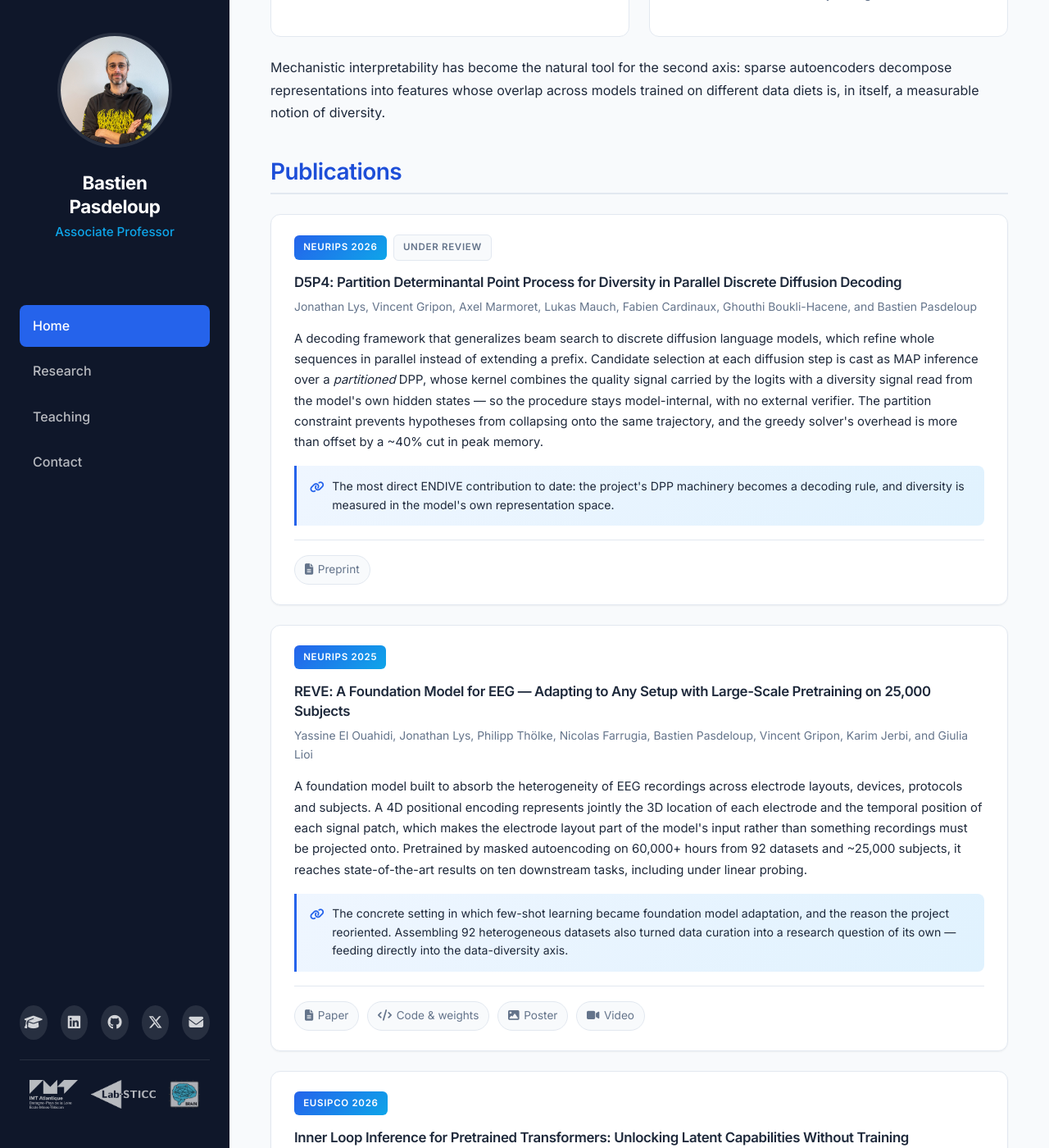
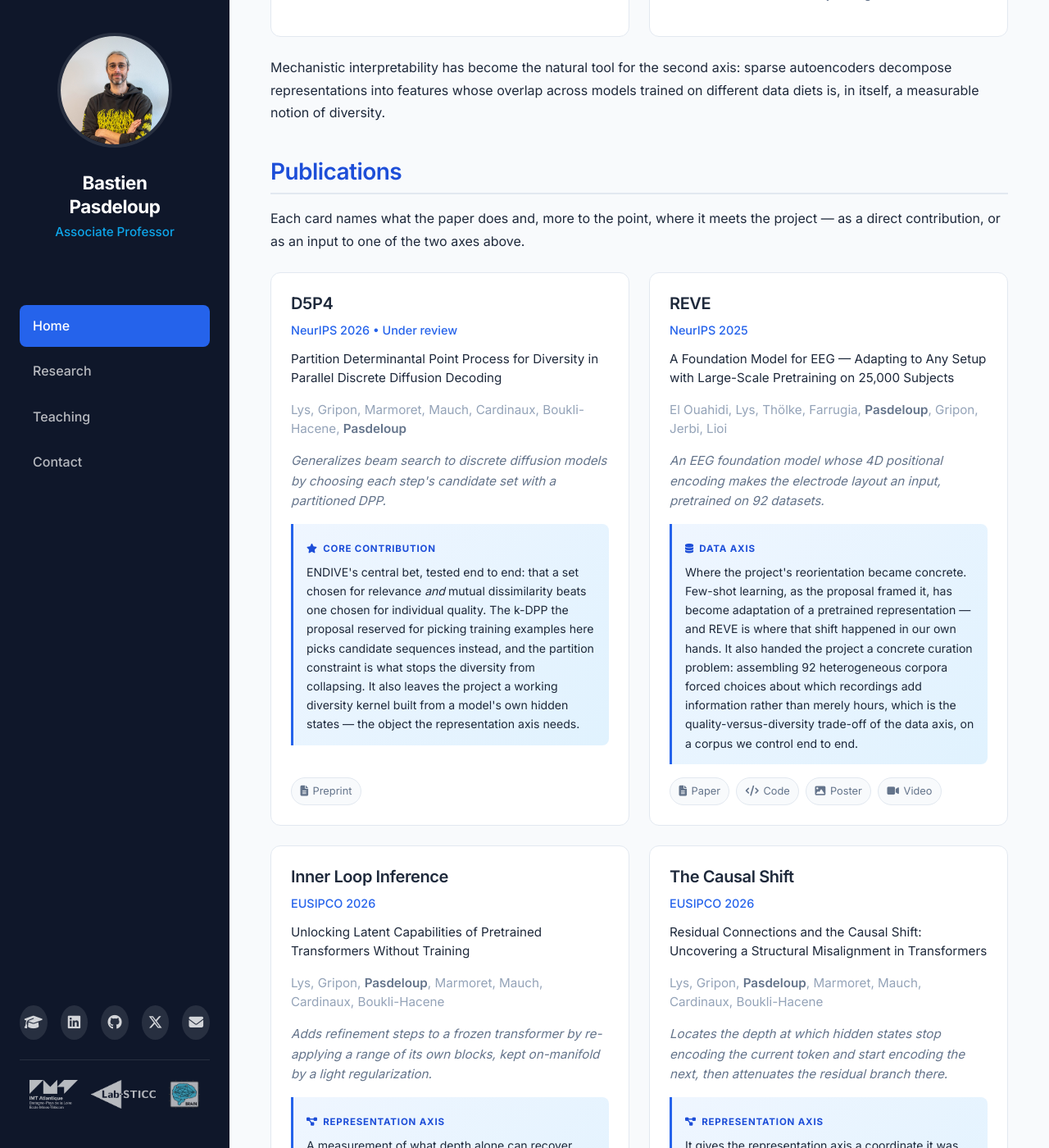
Before and after one commit to BastienPasdeloup/BastienPasdeloup.github.io, a Jekyll site: the page built from endive.md, in a window 1280 px wide and 1400 px high, scrolled down 2864 px. Shown: the whole window at 82% size. Built offline with Jekyll 4.4.1, drawn with Linux system fonts in a browser that asks for light colours; some of the changed text lies outside the part shown.

Commit message:
refactor: redesign publication cards to use a two-column grid layout with project-specific connection highlights

```diff
--- a/assets/css/style.css
+++ b/assets/css/style.css
@@ -869,126 +869,97 @@ a:hover {
   color: var(--color-text-muted);
 }
 
-/* Publication cards on a project page */
-.pub-list {
-  display: grid;
-  gap: 1.5rem;
-  margin: 1.5rem 0 0;
+/* Publications, styled as the research-axes cards but two to a row */
+.card-grid.pub-grid {
+  grid-template-columns: repeat(2, minmax(0, 1fr));
 }
 
-.pub-card {
-  background: var(--color-card);
-  border: 1px solid var(--color-border);
-  border-radius: var(--radius);
-  padding: 1.5rem 1.75rem;
-  box-shadow: var(--shadow-sm);
-  transition: var(--transition);
+/* Cards in a row keep the same height, and the link chips sit on the
+   baseline of the row rather than wherever the text happens to end. */
+.card-grid.pub-grid .course-card {
+  display: flex;
+  flex-direction: column;
 }
 
-.pub-card:hover {
-  border-color: var(--color-primary);
-  box-shadow: var(--shadow-md);
-  transform: translateY(-2px);
+.card-grid.pub-grid .pub-links {
+  margin-top: auto;
 }
 
-.pub-card-head {
-  display: flex;
-  flex-wrap: wrap;
-  align-items: center;
-  gap: 0.5rem;
-  margin-bottom: 0.9rem;
+.course-card h3 a {
+  color: inherit;
 }
 
-.pub-venue {
-  font-size: 0.72rem;
-  font-weight: 600;
-  letter-spacing: 0.06em;
-  text-transform: uppercase;
-  padding: 0.3rem 0.7rem;
-  border-radius: 6px;
-  background: linear-gradient(135deg, var(--color-primary), var(--color-accent));
-  color: #fff;
+.course-card h3 a:hover {
+  color: var(--color-primary);
 }
 
-.pub-status {
-  font-size: 0.72rem;
-  font-weight: 600;
-  letter-spacing: 0.06em;
-  text-transform: uppercase;
-  padding: 0.3rem 0.7rem;
-  border-radius: 6px;
-  background: var(--color-bg-alt);
-  border: 1px solid var(--color-border);
-  color: var(--color-text-light);
-}
-
-.pub-card-title {
-  font-size: 1.05rem;
-  font-weight: 600;
-  line-height: 1.45;
+.pub-fulltitle {
+  font-size: 0.9rem;
+  line-height: 1.5;
+  color: var(--color-text);
   margin: 0 0 0.4rem;
 }
 
-.pub-card-title a {
-  color: var(--color-text);
-}
-
-.pub-card-title a:hover {
-  color: var(--color-primary);
-}
-
-.pub-card-authors {
-  font-size: 0.87rem;
-  color: var(--color-text-light);
+.pub-people {
+  font-size: 0.8rem;
+  line-height: 1.5;
+  color: var(--color-text-muted);
   margin: 0 0 0.9rem;
 }
 
-.pub-card-authors strong {
-  color: var(--color-text);
+.pub-people strong {
+  color: var(--color-text-light);
   font-weight: 600;
 }
 
-.pub-card-summary {
-  font-size: 0.93rem;
-  line-height: 1.7;
+.pub-does {
+  font-size: 0.88rem;
+  line-height: 1.6;
+  color: var(--color-text-light);
+  font-style: italic;
+  margin: 0 0 1rem;
+}
+
+.pub-connection {
+  padding: 0.9rem 1rem;
+  background: linear-gradient(135deg, #eff6ff 0%, #e0f2fe 100%);
+  border-left: 3px solid var(--color-primary);
+  border-radius: 0 var(--radius-sm) var(--radius-sm) 0;
+  margin-bottom: 1rem;
+}
+
+.pub-connection-label {
+  display: inline-flex;
+  align-items: center;
+  gap: 0.4rem;
+  font-size: 0.72rem;
+  font-weight: 700;
+  letter-spacing: 0.07em;
+  text-transform: uppercase;
+  color: var(--color-primary-dark);
+  margin-bottom: 0.4rem;
+}
+
+.pub-connection p {
+  font-size: 0.88rem;
+  line-height: 1.65;
   margin: 0;
   color: var(--color-text);
 }
 
-.pub-endive-note {
+.pub-links {
   display: flex;
-  align-items: flex-start;
-  gap: 0.6rem;
-  margin: 1rem 0 0;
-  padding: 0.85rem 1rem;
-  background: linear-gradient(135deg, #eff6ff 0%, #e0f2fe 100%);
-  border-left: 3px solid var(--color-primary);
-  border-radius: 0 var(--radius-sm) var(--radius-sm) 0;
-  font-size: 0.88rem;
-  line-height: 1.6;
-  color: var(--color-text);
+  flex-wrap: wrap;
+  gap: 0.5rem;
 }
 
-.pub-endive-note i {
-  color: var(--color-primary);
-  margin-top: 0.3rem;
-  flex-shrink: 0;
+.pub-links .publication-link {
+  border: 1px solid var(--color-border);
+  font-size: 0.8rem;
+  padding: 0.3rem 0.65rem;
 }
 
-.pub-card-links {
-  display: flex;
-  flex-wrap: wrap;
-  gap: 0.6rem;
-  margin-top: 1.1rem;
-  padding-top: 1.1rem;
-  border-top: 1px solid var(--color-border);
-}
-
-.pub-card-links .publication-link {
-  border: 1px solid var(--color-border);
-}
-
-.pub-card-links .publication-link:hover,
+.pub-links .publication-link:hover,
 a.back-link:hover {
   background: var(--color-primary);
   border-color: var(--color-primary);
@@ -998,17 +969,6 @@ a.back-link:hover {
 a.back-link {
   background: var(--color-bg);
   border: 1px solid var(--color-border);
-}
-
-a.back-link {
-  display: inline-flex;
-  align-items: center;
-  gap: 0.35rem;
-  font-size: 0.85rem;
-  padding: 0.35rem 0.75rem;
-  border-radius: 20px;
-  color: var(--color-text-light);
-  transition: var(--transition);
 }
 
 /* Bulleted research questions inside cards */
@@ -1068,16 +1028,8 @@ a.back-link {
     padding: 1.25rem;
   }
 
-  .pub-card {
-    padding: 1.25rem;
-  }
-
-  .pub-card-links {
-    flex-direction: column;
-  }
-
-  .pub-card-links .publication-link {
-    justify-content: center;
+  .card-grid.pub-grid {
+    grid-template-columns: 1fr;
   }
 }
 
--- a/endive.md
+++ b/endive.md
@@ -118,76 +118,73 @@ Mechanistic interpretability has become the natural tool for the second axis: sp
 
 ## Publications
 
-<div class="pub-list">
-  <article class="pub-card">
-    <div class="pub-card-head">
-      <span class="pub-venue">NeurIPS 2026</span>
-      <span class="pub-status">Under review</span>
+Each card names what the paper does and, more to the point, where it meets the project — as a direct contribution, or as an input to one of the two axes above.
+
+<div class="card-grid pub-grid">
+  <div class="course-card">
+    <h3><a href="https://arxiv.org/abs/2603.19146" target="_blank">D5P4</a></h3>
+    <div class="course-info">NeurIPS 2026 &bull; Under review</div>
+    <p class="pub-fulltitle">Partition Determinantal Point Process for Diversity in Parallel Discrete Diffusion Decoding</p>
+    <p class="pub-people">Lys, Gripon, Marmoret, Mauch, Cardinaux, Boukli-Hacene, <strong>Pasdeloup</strong></p>
+    <p class="pub-does">Generalizes beam search to discrete diffusion models by choosing each step's candidate set with a partitioned DPP.</p>
+    <div class="pub-connection">
+      <span class="pub-connection-label"><i class="fas fa-star"></i> Core contribution</span>
+      <p>ENDIVE's central bet, tested end to end: that a set chosen for relevance <em>and</em> mutual dissimilarity beats one chosen for individual quality. The k-DPP the proposal reserved for picking training examples here picks candidate sequences instead, and the partition constraint is what stops the diversity from collapsing. It also leaves the project a working diversity kernel built from a model's own hidden states — the object the representation axis needs.</p>
     </div>
-    <h3 class="pub-card-title"><a href="https://arxiv.org/abs/2603.19146" target="_blank">D5P4: Partition Determinantal Point Process for Diversity in Parallel Discrete Diffusion Decoding</a></h3>
-    <p class="pub-card-authors">Jonathan Lys, Vincent Gripon, Axel Marmoret, Lukas Mauch, Fabien Cardinaux, Ghouthi Boukli-Hacene, and Bastien Pasdeloup</p>
-    <p class="pub-card-summary">A decoding framework that generalizes beam search to discrete diffusion language models, which refine whole sequences in parallel instead of extending a prefix. Candidate selection at each diffusion step is cast as MAP inference over a <em>partitioned</em> DPP, whose kernel combines the quality signal carried by the logits with a diversity signal read from the model's own hidden states — so the procedure stays model-internal, with no external verifier. The partition constraint prevents hypotheses from collapsing onto the same trajectory, and the greedy solver's overhead is more than offset by a ~40% cut in peak memory.</p>
-    <div class="pub-endive-note">
-      <i class="fas fa-link"></i>
-      <span>The most direct ENDIVE contribution to date: the project's DPP machinery becomes a decoding rule, and diversity is measured in the model's own representation space.</span>
-    </div>
-    <div class="pub-card-links">
+    <div class="pub-links">
       <a href="https://arxiv.org/abs/2603.19146" target="_blank" class="publication-link"><i class="fas fa-file-lines"></i> Preprint</a>
     </div>
-  </article>
+  </div>
 
-  <article class="pub-card">
-    <div class="pub-card-head">
-      <span class="pub-venue">NeurIPS 2025</span>
+  <div class="course-card">
+    <h3><a href="https://proceedings.neurips.cc/paper_files/paper/2025/hash/20a917f77773ac0fa8bea2bdd6606b66-Abstract-Conference.html" target="_blank">REVE</a></h3>
+    <div class="course-info">NeurIPS 2025</div>
+    <p class="pub-fulltitle">A Foundation Model for EEG — Adapting to Any Setup with Large-Scale Pretraining on 25,000 Subjects</p>
+    <p class="pub-people">El Ouahidi, Lys, Thölke, Farrugia, <strong>Pasdeloup</strong>, Gripon, Jerbi, Lioi</p>
+    <p class="pub-does">An EEG foundation model whose 4D positional encoding makes the electrode layout an input, pretrained on 92 datasets.</p>
+    <div class="pub-connection">
+      <span class="pub-connection-label"><i class="fas fa-database"></i> Data axis</span>
+      <p>Where the project's reorientation became concrete. Few-shot learning, as the proposal framed it, has become adaptation of a pretrained representation — and REVE is where that shift happened in our own hands. It also handed the project a concrete curation problem: assembling 92 heterogeneous corpora forced choices about which recordings add information rather than merely hours, which is the quality-versus-diversity trade-off of the data axis, on a corpus we control end to end.</p>
     </div>
-    <h3 class="pub-card-title"><a href="https://proceedings.neurips.cc/paper_files/paper/2025/hash/20a917f77773ac0fa8bea2bdd6606b66-Abstract-Conference.html" target="_blank">REVE: A Foundation Model for EEG — Adapting to Any Setup with Large-Scale Pretraining on 25,000 Subjects</a></h3>
-    <p class="pub-card-authors">Yassine El Ouahidi, Jonathan Lys, Philipp Thölke, Nicolas Farrugia, Bastien Pasdeloup, Vincent Gripon, Karim Jerbi, and Giulia Lioi</p>
-    <p class="pub-card-summary">A foundation model built to absorb the heterogeneity of EEG recordings across electrode layouts, devices, protocols and subjects. A 4D positional encoding represents jointly the 3D location of each electrode and the temporal position of each signal patch, which makes the electrode layout part of the model's input rather than something recordings must be projected onto. Pretrained by masked autoencoding on 60,000+ hours from 92 datasets and ~25,000 subjects, it reaches state-of-the-art results on ten downstream tasks, including under linear probing.</p>
-    <div class="pub-endive-note">
-      <i class="fas fa-link"></i>
-      <span>The concrete setting in which few-shot learning became foundation model adaptation, and the reason the project reoriented. Assembling 92 heterogeneous datasets also turned data curation into a research question of its own — feeding directly into the data-diversity axis.</span>
-    </div>
-    <div class="pub-card-links">
+    <div class="pub-links">
       <a href="https://proceedings.neurips.cc/paper_files/paper/2025/hash/20a917f77773ac0fa8bea2bdd6606b66-Abstract-Conference.html" target="_blank" class="publication-link"><i class="fas fa-file-lines"></i> Paper</a>
-      <a href="https://brain-bzh.github.io/reve/" target="_blank" class="publication-link"><i class="fas fa-code"></i> Code &amp; weights</a>
+      <a href="https://brain-bzh.github.io/reve/" target="_blank" class="publication-link"><i class="fas fa-code"></i> Code</a>
       <a href="{{ '/hdr/files/elouahidi_2025_reve_poster.pdf' | relative_url }}" target="_blank" class="publication-link"><i class="fas fa-image"></i> Poster</a>
       <a href="https://recorder-v3.slideslive.com/?share=106682&amp;s=3ee3f699-040c-423f-9a66-6fb508ea544b" target="_blank" class="publication-link"><i class="fas fa-video"></i> Video</a>
     </div>
-  </article>
+  </div>
 
-  <article class="pub-card">
-    <div class="pub-card-head">
-      <span class="pub-venue">EUSIPCO 2026</span>
+  <div class="course-card">
+    <h3><a href="https://arxiv.org/abs/2602.14759" target="_blank">Inner Loop Inference</a></h3>
+    <div class="course-info">EUSIPCO 2026</div>
+    <p class="pub-fulltitle">Unlocking Latent Capabilities of Pretrained Transformers Without Training</p>
+    <p class="pub-people">Lys, Gripon, <strong>Pasdeloup</strong>, Marmoret, Mauch, Cardinaux, Boukli-Hacene</p>
+    <p class="pub-does">Adds refinement steps to a frozen transformer by re-applying a range of its own blocks, kept on-manifold by a light regularization.</p>
+    <div class="pub-connection">
+      <span class="pub-connection-label"><i class="fas fa-diagram-project"></i> Representation axis</span>
+      <p>A measurement of what depth alone can recover. The project asks whether a pretrained representation already holds what a task needs, and how to reach it without labels or retraining; the answer here is <em>a little, and not uniformly across models</em> — naive looping even hurts. That the fix is interpolating looped with non-looped states says the useful signal is a direction in representation space rather than a new computation, which is what a diversity criterion over features must be defined on.</p>
     </div>
-    <h3 class="pub-card-title"><a href="https://arxiv.org/abs/2602.14759" target="_blank">Inner Loop Inference for Pretrained Transformers: Unlocking Latent Capabilities Without Training</a></h3>
-    <p class="pub-card-authors">Jonathan Lys, Vincent Gripon, Bastien Pasdeloup, Axel Marmoret, Lukas Mauch, Fabien Cardinaux, and Ghouthi Boukli-Hacene</p>
-    <p class="pub-card-summary">A training-free way of spending extra computation at inference time in a frozen transformer, by re-applying a selected range of blocks to the propagated hidden state. Naive looping degrades accuracy — re-executing layers pushes activations off the manifold seen during standard inference — so the contribution is a lightweight regularization interpolating looped states with their non-looped counterparts. With the loop region chosen once, and consistently found at 40–60% of relative depth, the gains are modest but consistent on the Gemma-2 models; pre-norm Llama-3-8B responds more variably.</p>
-    <div class="pub-endive-note">
-      <i class="fas fa-link"></i>
-      <span>Representation axis: it probes how much usable capability already sits latent in a frozen model's residual stream, and can be recovered without touching a single parameter.</span>
-    </div>
-    <div class="pub-card-links">
+    <div class="pub-links">
       <a href="https://arxiv.org/abs/2602.14759" target="_blank" class="publication-link"><i class="fas fa-file-lines"></i> Preprint</a>
       <a href="{{ '/hdr/files/lys_2026_inner_slides.pdf' | relative_url }}" target="_blank" class="publication-link"><i class="fas fa-display"></i> Slides</a>
     </div>
-  </article>
+  </div>
 
-  <article class="pub-card">
-    <div class="pub-card-head">
-      <span class="pub-venue">EUSIPCO 2026</span>
+  <div class="course-card">
+    <h3><a href="https://arxiv.org/abs/2602.14760" target="_blank">The Causal Shift</a></h3>
+    <div class="course-info">EUSIPCO 2026</div>
+    <p class="pub-fulltitle">Residual Connections and the Causal Shift: Uncovering a Structural Misalignment in Transformers</p>
+    <p class="pub-people">Lys, Gripon, <strong>Pasdeloup</strong>, Marmoret, Mauch, Cardinaux, Boukli-Hacene</p>
+    <p class="pub-does">Locates the depth at which hidden states stop encoding the current token and start encoding the next, then attenuates the residual branch there.</p>
+    <div class="pub-connection">
+      <span class="pub-connection-label"><i class="fas fa-diagram-project"></i> Representation axis</span>
+      <p>It gives the representation axis a coordinate it was missing. Asking which features are relevant presumes a place to read features from, and this shows there is no canonical one: the same hidden state decodes to the input early, to nothing interpretable mid-network, and to the prediction late. Any diversity criterion over features therefore has to declare its depth — and D5P4's kernel, reading diversity off hidden states, is exactly such a choice.</p>
     </div>
-    <h3 class="pub-card-title"><a href="https://arxiv.org/abs/2602.14760" target="_blank">Residual Connections and the Causal Shift: Uncovering a Structural Misalignment in Transformers</a></h3>
-    <p class="pub-card-authors">Jonathan Lys, Vincent Gripon, Bastien Pasdeloup, Axel Marmoret, Lukas Mauch, Fabien Cardinaux, and Ghouthi Boukli-Hacene</p>
-    <p class="pub-card-summary">A structural tension in autoregressive transformers: the hidden state at a position is initialized from the <em>current</em> token and carried along by the residual connections, while the supervision target is the <em>next</em> one. Decoding intermediate states through the tied embedding matrix reveals three regimes — early layers decoding to the input sequence, intermediate layers to nothing interpretable, late layers to the one-token-shifted sequence — with the transition deep in the network (around layer 17 of 26 for Gemma-2-2B). A learned gate attenuating the residual branch concentrates on the final layer and outperforms fixed single-layer cuts, which are themselves very sensitive to the chosen layer.</p>
-    <div class="pub-endive-note">
-      <i class="fas fa-link"></i>
-      <span>Representation axis, from the interpretability side: before one can ask which features are worth keeping, one has to know <em>where</em> in the network a representation stops describing the input and starts describing the prediction.</span>
-    </div>
-    <div class="pub-card-links">
+    <div class="pub-links">
       <a href="https://arxiv.org/abs/2602.14760" target="_blank" class="publication-link"><i class="fas fa-file-lines"></i> Preprint</a>
       <a href="{{ '/hdr/files/lys_2026_residual_poster.pdf' | relative_url }}" target="_blank" class="publication-link"><i class="fas fa-image"></i> Poster</a>
     </div>
-  </article>
+  </div>
 </div>
 
 ## Team &amp; Collaborations
```
